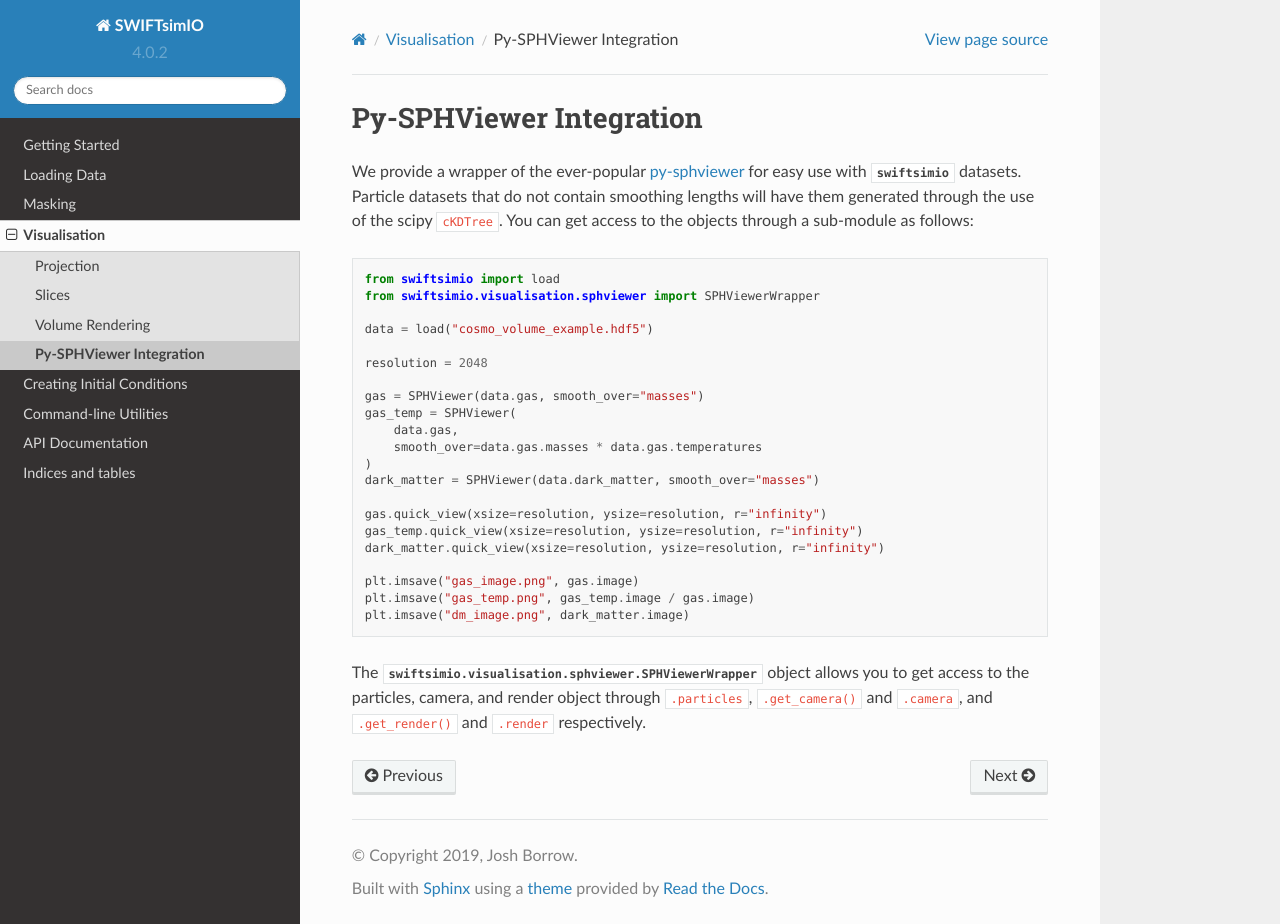
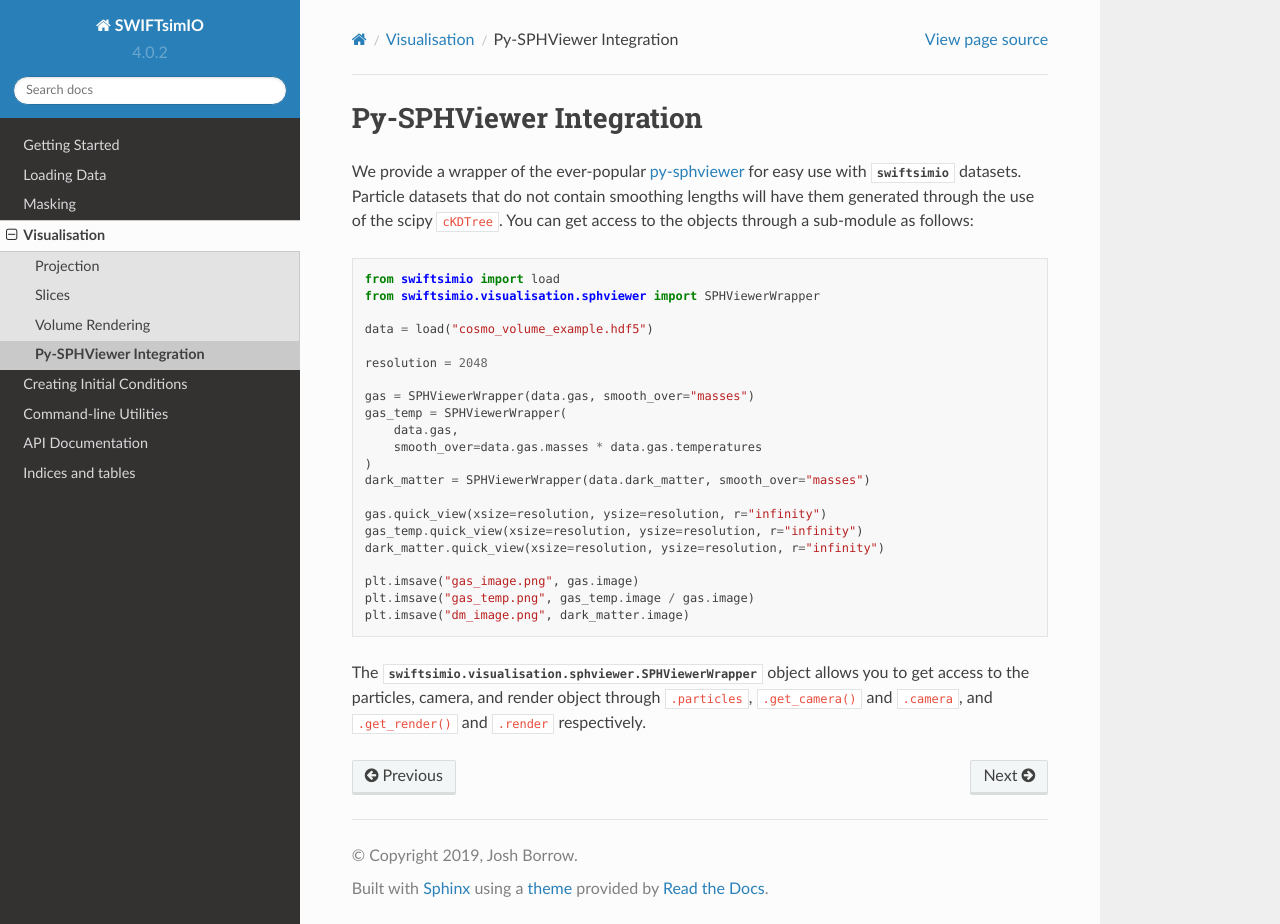
Before and after one commit to SWIFTSIM/swiftsimio, a Sphinx documentation site: the page built from docs/source/visualisation/py-sphviewer.rst, in a window 1280 px wide and 924 px high. Built offline with Sphinx 7.4.7 and the Read the Docs theme 2.0.0, drawn with Linux system fonts in a browser that asks for light colours; pages that are not in the unit, such as notebooks, are missing from menus; the version number is read from the project's files by our own code.

Commit message:
Address point 5: typo in py-sphviewer docs

```diff
--- a/docs/source/visualisation/py-sphviewer.rst
+++ b/docs/source/visualisation/py-sphviewer.rst
@@ -15,12 +15,12 @@ You can get access to the objects through a sub-module as follows:
 
    resolution = 2048
 
-   gas = SPHViewer(data.gas, smooth_over="masses")
-   gas_temp = SPHViewer(
+   gas = SPHViewerWrapper(data.gas, smooth_over="masses")
+   gas_temp = SPHViewerWrapper(
        data.gas,
        smooth_over=data.gas.masses * data.gas.temperatures
    )
-   dark_matter = SPHViewer(data.dark_matter, smooth_over="masses")
+   dark_matter = SPHViewerWrapper(data.dark_matter, smooth_over="masses")
 
    gas.quick_view(xsize=resolution, ysize=resolution, r="infinity")
    gas_temp.quick_view(xsize=resolution, ysize=resolution, r="infinity")
```
